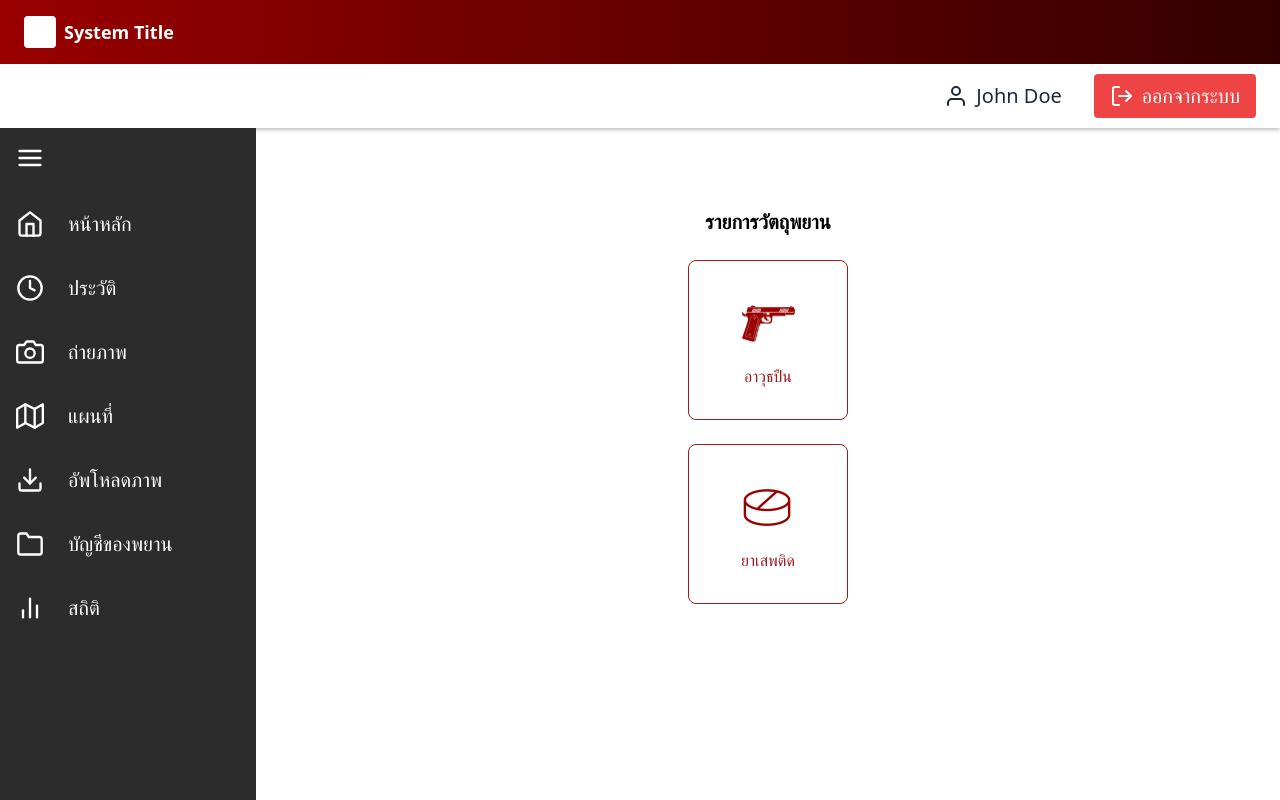
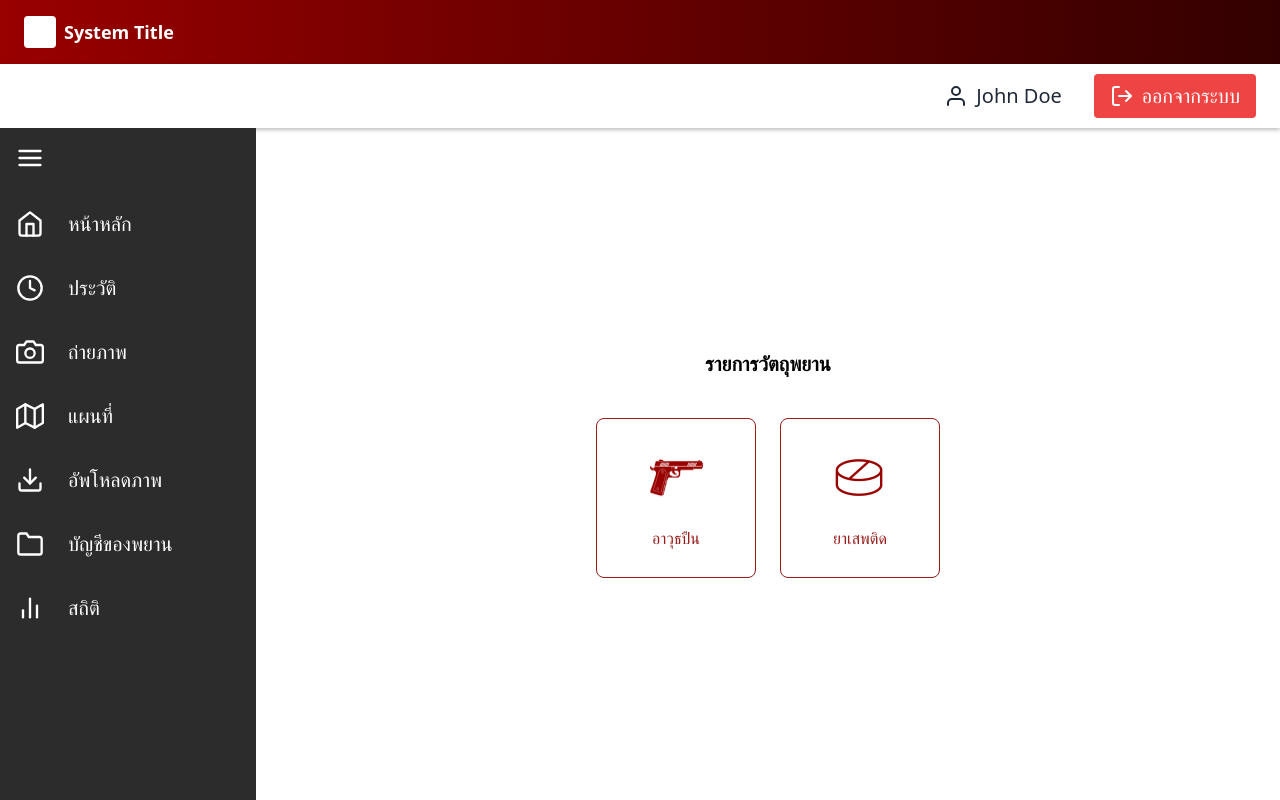
Before and after one commit to Jamamaboy/Gunzing_Opd.js, a React (Vite) app: page / in a window 1280 px wide. Built offline with nearby package versions, Linux system fonts and the light colour scheme; the HTML template or start-up script is replaced by a standard one.

Commit message:
มีการปรับปุ่มให้เป็นแนวนอนแล้วก็ปรับความสูงของหน้าจอให้พอดี

```diff
--- a/src/App.jsx
+++ b/src/App.jsx
@@ -12,7 +12,7 @@ const App = () => {
       <SecondaryBar />
       <div className="flex flex-1 overflow-hidden">
         <Sidebar />
-        <div className="flex-1 h-screen overflow-auto">
+        <div className="flex-1 h-full overflow-auto">
           <Content />
         </div>
       </div>
--- a/src/components/Content.jsx
+++ b/src/components/Content.jsx
@@ -4,17 +4,21 @@ export default function Content() {
     { id: 2, image: "/images/drugLogo.png", label: "ยาเสพติด" },
   ];
 
+  const handleClick = (label) => {
+    console.log("Clicked:", label);
+  };
+
   return (
-    <div className="flex flex-col items-center h-screen mt-20">
-      <h1 className="text-xl font-bold">รายการวัตถุพยาน</h1>
-      <div className="flex flex-col items-center gap-6 mt-6">
+    <div className="flex flex-col justify-center items-center h-full">
+      <h1 className="text-xl font-bold mb-10">รายการวัตถุพยาน</h1>
+      <div className="flex flex-row items-center gap-6">
         {items.map((item) => (
           <div
             key={item.id}
             onClick={() => handleClick(item.label)}
             className="w-40 h-40 flex items-center justify-center border border-red-800 cursor-pointer hover:shadow-2xl transition duration-300 ease-in-out rounded-lg"
           >
-            <div className="flex flex-col items-center justify-center gap-2 p-4">
+            <div className="flex flex-col items-center justify-center gap-4 p-4">
               <img src={item.image} alt={item.label} className="w-16 h-16 object-contain" />
               <span className="text-red-800 font-medium">{item.label}</span>
             </div>
```
